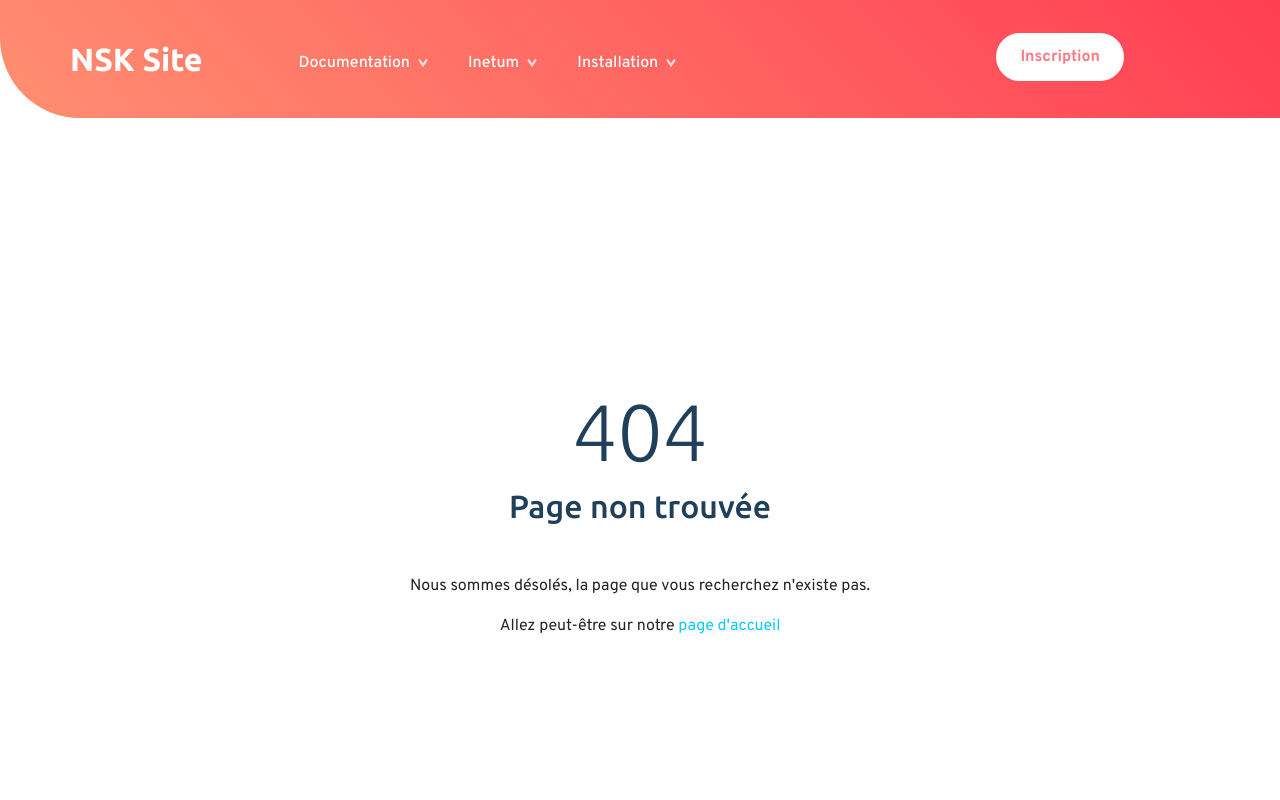
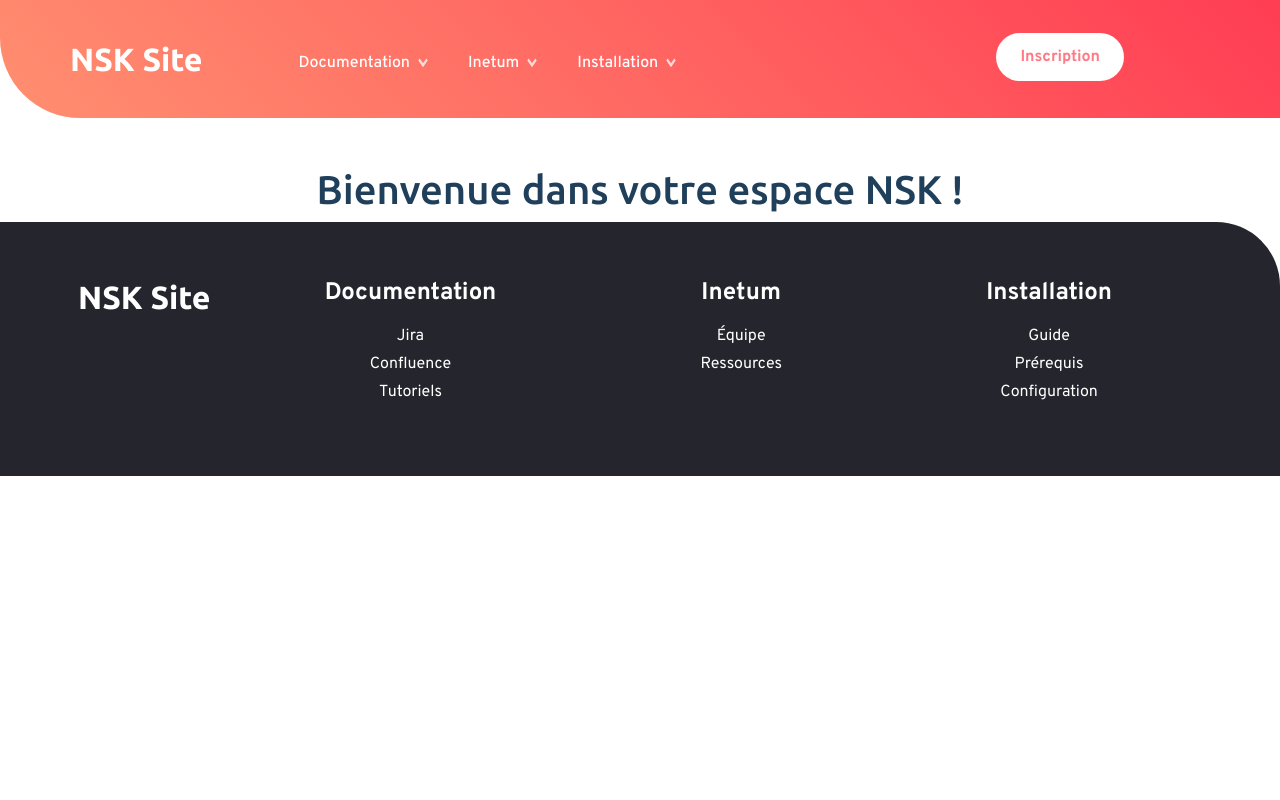
Before and after one commit to ThierryTouinPro/nextjs-starter-kit, a Next.js app in the folder with-docker-compose-app/next-app/: page /profile in a window 1280 px wide. Before the commit this address had no page. Shown: the top 800 px of the page. Built offline with nearby package versions, Linux system fonts and the light colour scheme; some icons are missing.

Commit message:
redirect user to profile page after registration

```diff
--- a/with-docker-compose-app/next-app/src/pages/auth/[formType].tsx
+++ b/with-docker-compose-app/next-app/src/pages/auth/[formType].tsx
@@ -12,9 +12,7 @@ export default function AuthForm(): JSX.Element {
   const router = useRouter();
   const { formType } = router.query;
 
-  const { t, isClient } = useClientTranslation('common'); // Utilisez le hook avec le namespace 'common'
-
-
+  const { t, isClient } = useClientTranslation("common"); // Utilisez le hook avec le namespace 'common'
 
   // Synchroniser isLogin avec l'URL
   useEffect(() => {
@@ -29,7 +27,7 @@ export default function AuthForm(): JSX.Element {
     if (isLogin) {
       router.push("/auth/registration");
     } else {
-      router.push("");
+      router.push("/");
     }
   }
 
--- /dev/null
+++ b/with-docker-compose-app/next-app/src/pages/profile.tsx
@@ -0,0 +1,9 @@
+export default function Home(): JSX.Element {
+  return (
+    <div className="container">
+      <div className="text-center text-dark pt-5">
+        <h1>Bienvenue dans votre espace NSK !</h1>
+      </div>
+    </div>
+  );
+}
```
Also changed, not shown: with-docker-compose-app/next-app/src/components/Authentification/Register/Registration.tsx (+5 -2 lines), 1 other file (tests, documents, lock files or other folders).
